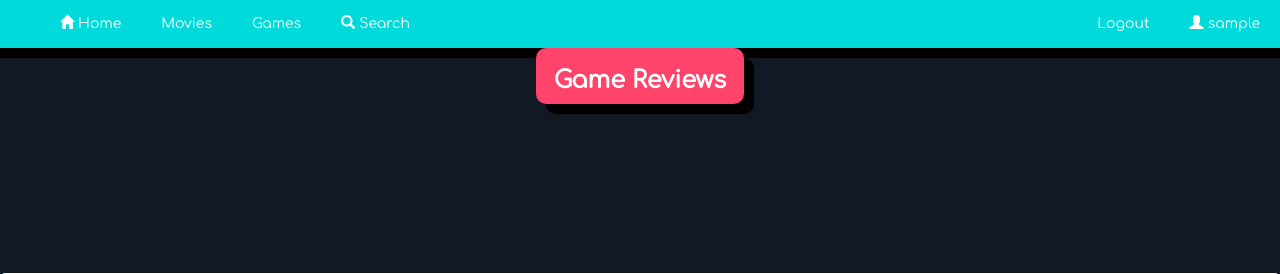
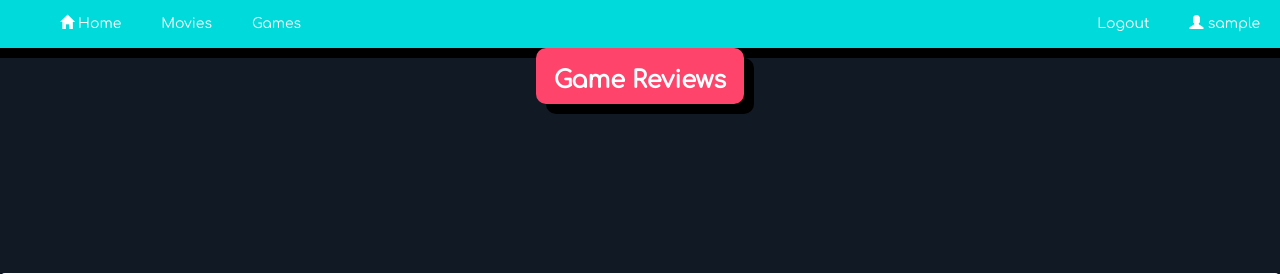
Before and after one commit to kbp7/COP4813-Group-Project---R8This, a PHP site: page /pages/listReviews.php?Type=1 in a window 1280 px wide. Shown: the top 274 px of the page. Run offline with PHP 8.4, Linux system fonts and the light colour scheme; the visitor is signed in with stand-in values (Sample User, id 1); data that the repository does not hold is empty; some libraries are stand-ins or nearby versions.

Commit message:
Search Remove listReview

```diff
--- a/pages/listReviews.php
+++ b/pages/listReviews.php
@@ -43,7 +43,7 @@ session_start();
       <li><a href="../index.php"><span class="glyphicon glyphicon-home" aria-hidden="true"></span> Home</a></li>
       <li><a href="listReviews.php?Type= 'Movie'">Movies</a></li>
       <li><a href="listReviews.php?Type= 'Game'">Games</a></li>
-      <li><a href="###"><span class="glyphicon glyphicon-search" aria-hidden="true"></span> Search</a></li>
+
       <?php
         if($_SESSION['username'] === "" || $_SESSION['username'] === null) {
           echo '<li style="float:right"><a href="pages/login.php"><span class="glyphicon glyphicon-user" aria-hidden="true"></span> Login</a></li>';
```
